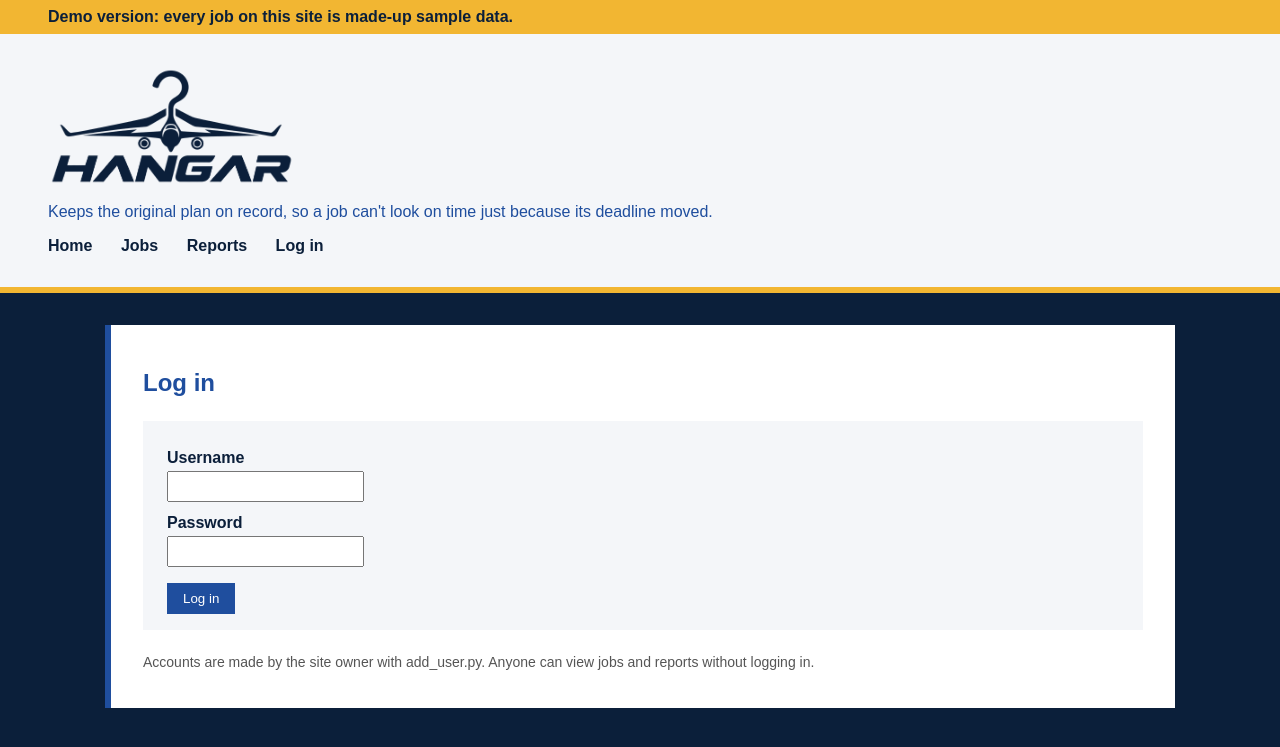
After one commit to jnguyen-tech/hangar, a Flask app: page /login in a window 1280 px wide. The commit adds this page. Shown: the top 747 px of the page. Run offline with Flask 3, Linux system fonts and the light colour scheme.

Commit message:
Login page with roles

```diff
--- a/accounts.py
+++ b/accounts.py
@@ -1,9 +1,15 @@
 # accounts.py
 # Phase 6: user accounts and roles for the maintenance delay tracker.
 
+import csv
 import hashlib
 import hmac
 import os
+
+# The website's accounts are saved here: usernames, roles, and password HASHES.
+# Never the passwords themselves. This file is in .gitignore, so it stays off GitHub.
+PROJECT_FOLDER = os.path.dirname(os.path.abspath(__file__))
+USERS_FILE = os.path.join(PROJECT_FOLDER, "users.csv")
 
 ROLES = ["employee", "manager", "admin"]
 MINIMUM_PASSWORD_LENGTH = 8
@@ -60,18 +66,29 @@ class Accounts:
         return None
 
     def create_user(self, username, role, password):
-        """Add a new account, after checking the username, the role, and the password."""
+        """Add a new account, after checking the username, the role, and the password.
+
+        Returns an error message if something is wrong, or None if it worked.
+        """
+        if username == "":
+            message = "Error: username can't be blank"
+            print(message)
+            return message
+
         if self.find_user(username) is not None:
-            print(f"Error: user {username} already exists")
-            return
+            message = f"Error: user {username} already exists"
+            print(message)
+            return message
 
         if role not in ROLES:
-            print(f"Error: '{role}' is not a valid role. Use one of: {ROLES}")
-            return
+            message = f"Error: '{role}' is not a valid role. Use one of: {ROLES}"
+            print(message)
+            return message
 
         if len(password) < MINIMUM_PASSWORD_LENGTH:
-            print(f"Error: password must be at least {MINIMUM_PASSWORD_LENGTH} characters")
-            return
+            message = f"Error: password must be at least {MINIMUM_PASSWORD_LENGTH} characters"
+            print(message)
+            return message
 
         salt = os.urandom(16)
         password_hash = hash_password(password, salt)
@@ -102,6 +119,35 @@ class Accounts:
 
         user.active = False
         print(f"Deactivated account: {username}")
+
+def save_accounts(accounts, filename):
+    """Write every account to a CSV file, one row per user.
+
+    The salt is bytes, so .hex() turns it into text that fits in a CSV.
+    """
+    file = open(filename, "w", newline="", encoding="utf-8")
+    writer = csv.writer(file)
+    writer.writerow(["username", "role", "salt", "password_hash", "active"])
+    for user in accounts.users.values():
+        writer.writerow([user.username, user.role, user.salt.hex(), user.password_hash, user.active])
+    file.close()
+
+
+def load_accounts(filename):
+    """Read the accounts back from the CSV file. No file yet means no accounts yet."""
+    accounts = Accounts()
+    if not os.path.exists(filename):
+        return accounts
+
+    file = open(filename, encoding="utf-8")
+    for row in csv.DictReader(file):
+        # bytes.fromhex() turns the salt text back into bytes.
+        user = User(row["username"], row["role"], row["password_hash"], bytes.fromhex(row["salt"]))
+        user.active = (row["active"] == "True")
+        accounts.users[user.username] = user
+    file.close()
+    return accounts
+
 
 if __name__ == "__main__":
     # Step 1 test: create accounts and look them up.
--- a/app.py
+++ b/app.py
@@ -4,22 +4,27 @@
 # Then open http://127.0.0.1:5000 in your browser.
 
 import os
-from flask import Flask, render_template, request, redirect, url_for, abort
+from flask import Flask, render_template, request, redirect, url_for, abort, session
 from load_data import load_tracker, CLEAN_FOLDER
 from charts import count_on_time
 from maintenance_tracker import percent
 from demo_data import load_demo_tracker
+from accounts import USERS_FILE, load_accounts, can
 
 app = Flask(__name__)
 
+# Flask remembers who is logged in with a "session" cookie in the browser.
+# The secret key signs that cookie so nobody can fake it. It must never be
+# on GitHub, so it comes from the server's settings (on PythonAnywhere, the
+# WSGI file). If it isn't set, a random one is made, which works but logs
+# everyone out whenever the site restarts.
+app.secret_key = os.environ.get("HANGAR_SECRET_KEY", os.urandom(32))
+
+# "Lax" stops other websites from sending forms here using your login.
+app.config["SESSION_COOKIE_SAMESITE"] = "Lax"
+
 # How many jobs to show on one page of the Jobs table.
 JOBS_PER_PAGE = 100
-
-# Can people add jobs, log delays, and close jobs from the website?
-# It starts False, so the public website is read-only.
-# The last lines of this file switch it to True, but only when YOU run
-# "python app.py" on your own computer. (A web host skips those lines.)
-ALLOW_EDITS = False
 
 # Use the 50,000-job dataset if its clean files are here.
 # If they aren't (for example, someone downloaded the code from GitHub,
@@ -37,11 +42,34 @@ else:
     tracker = load_tracker()
 print("Loaded", len(tracker.jobs), "jobs")
 
+# The website's logins, from users.csv (made by add_user.py).
+accounts = load_accounts(USERS_FILE)
+print("Loaded", len(accounts.users), "accounts")
+
+
+def current_user():
+    """Return the logged-in User, or None if nobody is logged in."""
+    # session works like a dictionary that lasts between pages for one browser.
+    username = session.get("username")
+    if username is None:
+        return None
+    user = accounts.find_user(username)
+    if user is None or not user.active:
+        return None
+    return user
+
 
 @app.context_processor
 def add_page_flags():
-    """Let every page know if this is the demo (for the banner) and if editing is on (for the forms)."""
-    return {"demo": DEMO, "allow_edits": ALLOW_EDITS}
+    """Give every page: the demo flag, who is logged in, and what they're allowed to do."""
+    user = current_user()
+    return {
+        "demo": DEMO,
+        "user": user,
+        "can_open_job": can(user, "open_job"),
+        "can_log_delay": can(user, "log_delay"),
+        "can_close_job": can(user, "close_job"),
+    }
 
 
 def whole_number(text):
@@ -167,6 +195,7 @@ def job_page(job_id):
             "category": event.category,
             "days_added": event.days_added,
             "description": event.description,
+            "logged_by": getattr(event, "logged_by", None),
         })
 
     return render_template(
@@ -184,7 +213,7 @@ def job_page(job_id):
 
 
 # ---------------------------------------------------------------------------
-# Forms that change the data. Each one only works when ALLOW_EDITS is True.
+# Forms that change the data. Each one checks the logged-in user's role first.
 # Changes live in memory, so they're gone when the site restarts.
 # (Saving them for good is the database step, later.)
 # ---------------------------------------------------------------------------
@@ -193,8 +222,8 @@ def job_page(job_id):
 def new_job():
     """GET shows the empty form. POST is what happens when you press "Open job"."""
     # Hiding the form isn't enough: someone could still send data to this
-    # address. So the route itself refuses (403 means "not allowed").
-    if not ALLOW_EDITS:
+    # address. So the route itself checks (403 means "not allowed").
+    if not can(current_user(), "open_job"):
         abort(403)
 
     error = None
@@ -224,7 +253,8 @@ def new_job():
 @app.route("/jobs/<job_id>/delay", methods=["POST"])
 def add_delay(job_id):
     """Log a delay on an open job. This adds a new estimate version too."""
-    if not ALLOW_EDITS:
+    user = current_user()
+    if not can(user, "log_delay"):
         abort(403)
 
     day = whole_number(request.form["day"])
@@ -237,7 +267,9 @@ def add_delay(job_id):
     elif description == "":
         error = "Please describe what caused the delay."
     else:
-        error = tracker.log_delay(job_id, day, category, description, days_added)
+        # logged_by stamps the delay with who entered it.
+        error = tracker.log_delay(job_id, day, category, description, days_added,
+                                  logged_by=user.username)
 
     # Go back to the job's page either way. If something went wrong,
     # put the message in the address so the page can show it.
@@ -249,7 +281,7 @@ def add_delay(job_id):
 @app.route("/jobs/<job_id>/close", methods=["POST"])
 def close_job(job_id):
     """Close an open job and record how many days it really took."""
-    if not ALLOW_EDITS:
+    if not can(current_user(), "close_job"):
         abort(403)
 
     actual_days = whole_number(request.form["actual_days"])
@@ -261,6 +293,35 @@ def close_job(job_id):
     if error is None:
         return redirect(url_for("job_page", job_id=job_id))
     return redirect(url_for("job_page", job_id=job_id, error=error))
+
+
+# ---------------------------------------------------------------------------
+# Logging in and out
+# ---------------------------------------------------------------------------
+
+@app.route("/login", methods=["GET", "POST"])
+def login():
+    """GET shows the login form. POST checks the username and password."""
+    error = None
+    if request.method == "POST":
+        username = request.form["username"].strip()
+        password = request.form["password"]
+        user = accounts.login(username, password)
+        if user is None:
+            # Same message either way, so nobody can learn which usernames exist.
+            error = "Wrong username or password."
+        else:
+            session.clear()
+            session["username"] = user.username
+            return redirect(url_for("home"))
+    return render_template("login.html", error=error)
+
+
+@app.route("/logout")
+def logout():
+    """Forget who was logged in, then go back to the home page."""
+    session.clear()
+    return redirect(url_for("home"))
 
 
 @app.route("/reports")
@@ -301,5 +362,4 @@ def reports():
 # handy while building. A web host like PythonAnywhere starts the site its own
 # way and skips this part, so debug mode is never on for the public site.
 if __name__ == "__main__":
-    ALLOW_EDITS = True    # editing forms are on, on your computer only
     app.run(debug=True)
--- a/static/style.css
+++ b/static/style.css
@@ -157,3 +157,9 @@ tr:hover td {
     color: #555555;
     font-size: 14px;
 }
+
+/* "username (role)" in the header when someone is logged in */
+.signed-in {
+    margin-right: 16px;
+    color: var(--blue);
+}
--- /dev/null
+++ b/templates/login.html
@@ -0,0 +1,53 @@
+<!DOCTYPE html>
+<html lang="en">
+<head>
+    <meta charset="UTF-8">
+    <title>Log in - Hangar</title>
+    <link rel="stylesheet" href="/static/style.css">
+</head>
+<body>
+    {% if demo %}
+    <p class="demo-banner">Demo version: every job on this site is made-up sample data.</p>
+    {% endif %}
+    <header>
+        <h1><img src="/static/hangar-logo-navy.png" alt="Hangar" class="logo"></h1>
+        <p>Keeps the original plan on record, so a job can't look on time just because its deadline moved.</p>
+        <nav>
+            <a href="/">Home</a>
+            <a href="/jobs">Jobs</a>
+            <a href="/reports">Reports</a>
+            {% if can_open_job %}
+            <a href="/jobs/new">New job</a>
+            {% endif %}
+            <!-- "user" is the logged-in person, or nothing if nobody is logged in. -->
+            {% if user %}
+            <span class="signed-in">{{ user.username }} ({{ user.role }})</span>
+            <a href="/logout">Log out</a>
+            {% else %}
+            <a href="/login">Log in</a>
+            {% endif %}
+        </nav>
+    </header>
+
+    <main>
+        <h2>Log in</h2>
+
+        {% if error %}
+        <p class="error">{{ error }}</p>
+        {% endif %}
+
+        <form method="post" class="edit-form">
+            <label for="username">Username</label>
+            <input type="text" id="username" name="username" required>
+
+            <!-- type="password" shows dots instead of the letters you type. -->
+            <label for="password">Password</label>
+            <input type="password" id="password" name="password" required>
+
+            <button type="submit">Log in</button>
+        </form>
+
+        <p class="note">Accounts are made by the site owner with add_user.py. Anyone can view jobs and reports without logging in.</p>
+    </main>
+</body>
+</html>
```
Also changed, not shown: add_user.py (added, +26 -0 lines), templates/index.html (+8 -1 lines), templates/job.html (+18 -3 lines), templates/jobs.html (+8 -1 lines), templates/new_job.html (+8 -1 lines), templates/reports.html (+8 -1 lines), README.md, 1 other file.
